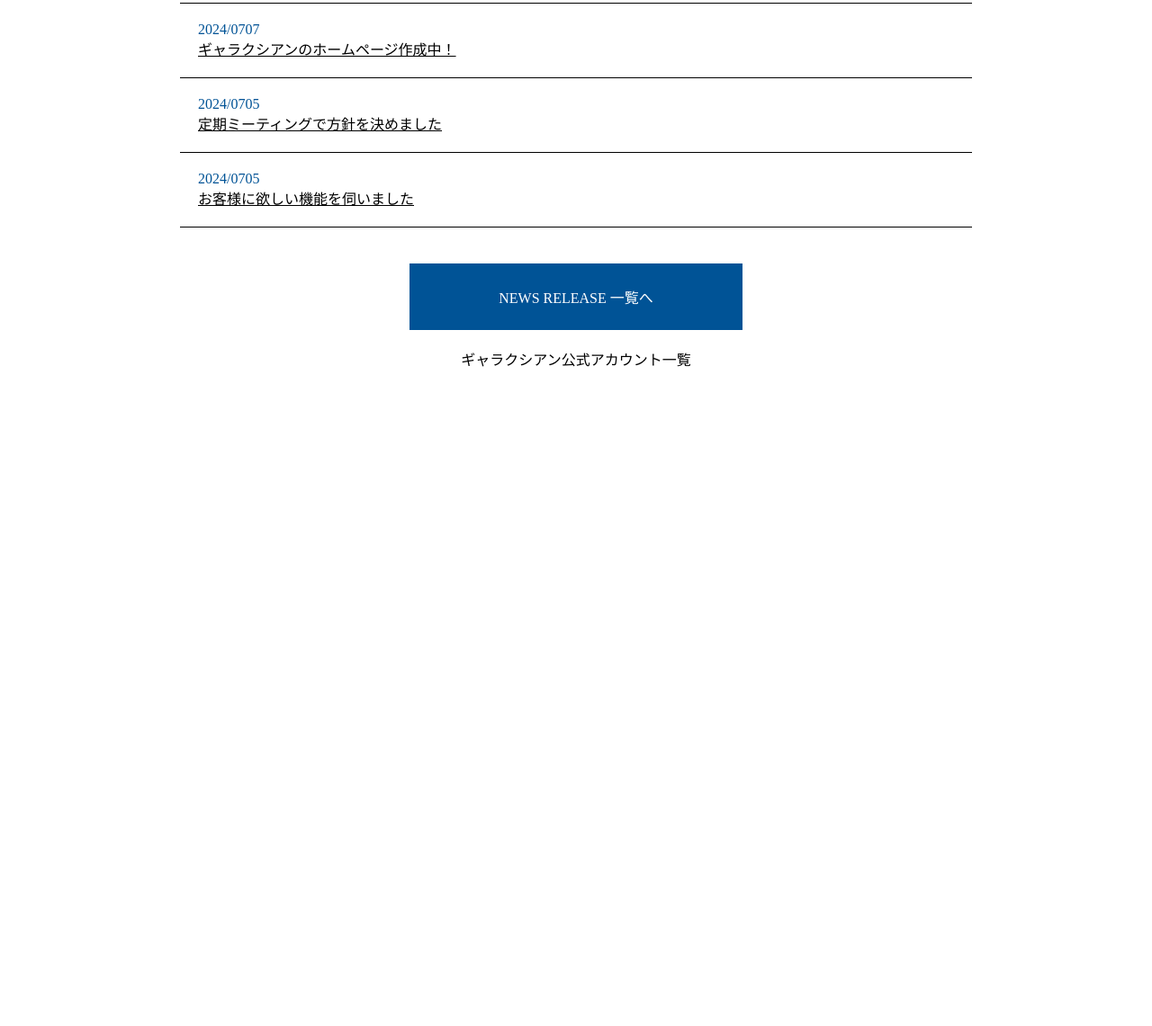
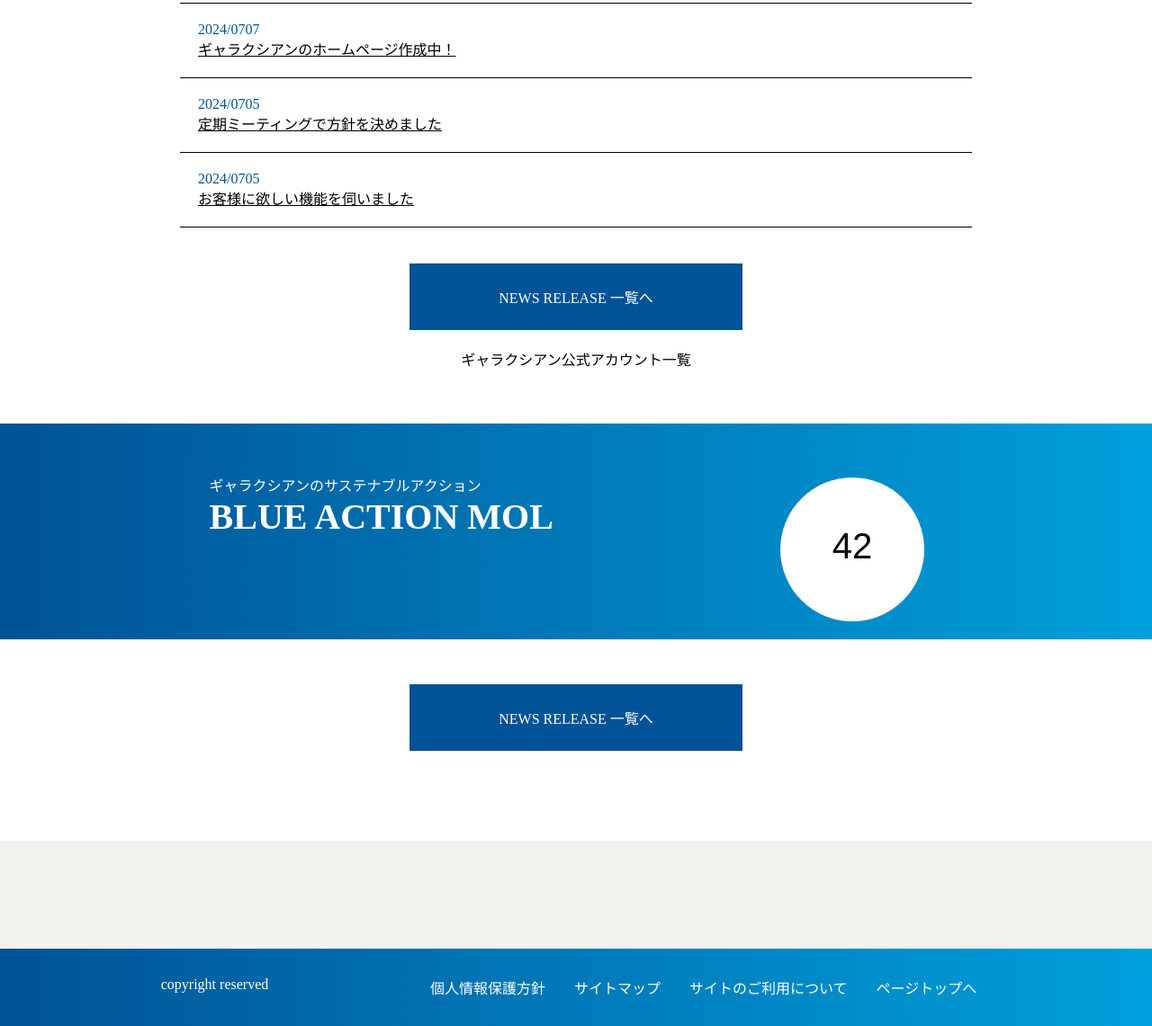
Before and after one commit to sendo42/test_homepage.github.io, a plain HTML site: page index.html in a window 1280 px wide. Shown: the part 326-1467 px from the top of the page at 90% size. Before the commit the page ends 800 px from the top, so only its background shows below. Drawn offline with Linux system fonts and the light colour scheme.

Commit message:
簡易サイト

```diff
--- a/index.css
+++ b/index.css
@@ -93,3 +93,66 @@ header {
     text-decoration: none;
     color: #000000;
 }
+
+.action_images {
+    background-image: linear-gradient(to right, #005396, #00a0dc);
+}
+
+.action_head {
+    display: flex;
+    justify-content: space-evenly;
+    padding-top: 40px;
+}
+
+.action_head p {
+    color: white;
+}
+
+.action_head span {
+    font-weight: 900;
+    color: white;
+    font-size: 40px;
+}
+
+.to_action_lists {
+    margin-top: 50px;
+    margin-bottom: 100px;
+}
+
+.to_action_lists a {
+    width: 350px;
+    margin: 0 auto;
+    background-color: #005396;
+    display: block;
+    padding: 25px 10px;
+    text-decoration: none;
+    color: white;
+    text-align: center;
+}
+
+.ash {
+    background-color: #f2f2ef;
+    padding: 60px;
+}
+
+footer {
+    background-image: linear-gradient(to right, #005396, #00a0dc);
+    display: flex;
+    padding: 15px;
+    justify-content: space-evenly;
+}
+
+footer .link_wrapper {
+    display: flex;
+}
+
+footer p {
+    color: white;
+}
+
+.link_wrapper a {
+    color: white;
+    display: block;
+    margin: 16px;
+    text-decoration: none;
+}
--- a/index.html
+++ b/index.html
@@ -63,6 +63,28 @@
             </div>
         </div>
     </section>
+    <section class="action_images">
+        <div class="action_head">
+            <p>ギャラクシアンのサステナブルアクション<br><span>BLUE ACTION MOL</span></p>
+            <svg width="200" height="200" xmlns="http://www.w3.org/2000/svg">
+                <circle cx="100" cy="100" r="80" fill="white" />
+                <text x="100" y="110" font-family="Arial" font-size="40" fill="black" text-anchor="middle">42</text>
+            </svg>
+
+        </div>
+    </section>
+    <div class="to_action_lists">
+        <a href="">NEWS RELEASE 一覧へ</a>
+    </div>
+    <section class="ash"></section>
 </body>
-<footer></footer>
+<footer>
+    <p>copyright reserved</p>
+    <div class="link_wrapper">
+        <a href="">個人情報保護方針</a>
+        <a href="">サイトマップ</a>
+        <a href="">サイトのご利用について</a>
+        <a href="">ページトップへ</a>
+    </div>
+</footer>
 </html>
```
